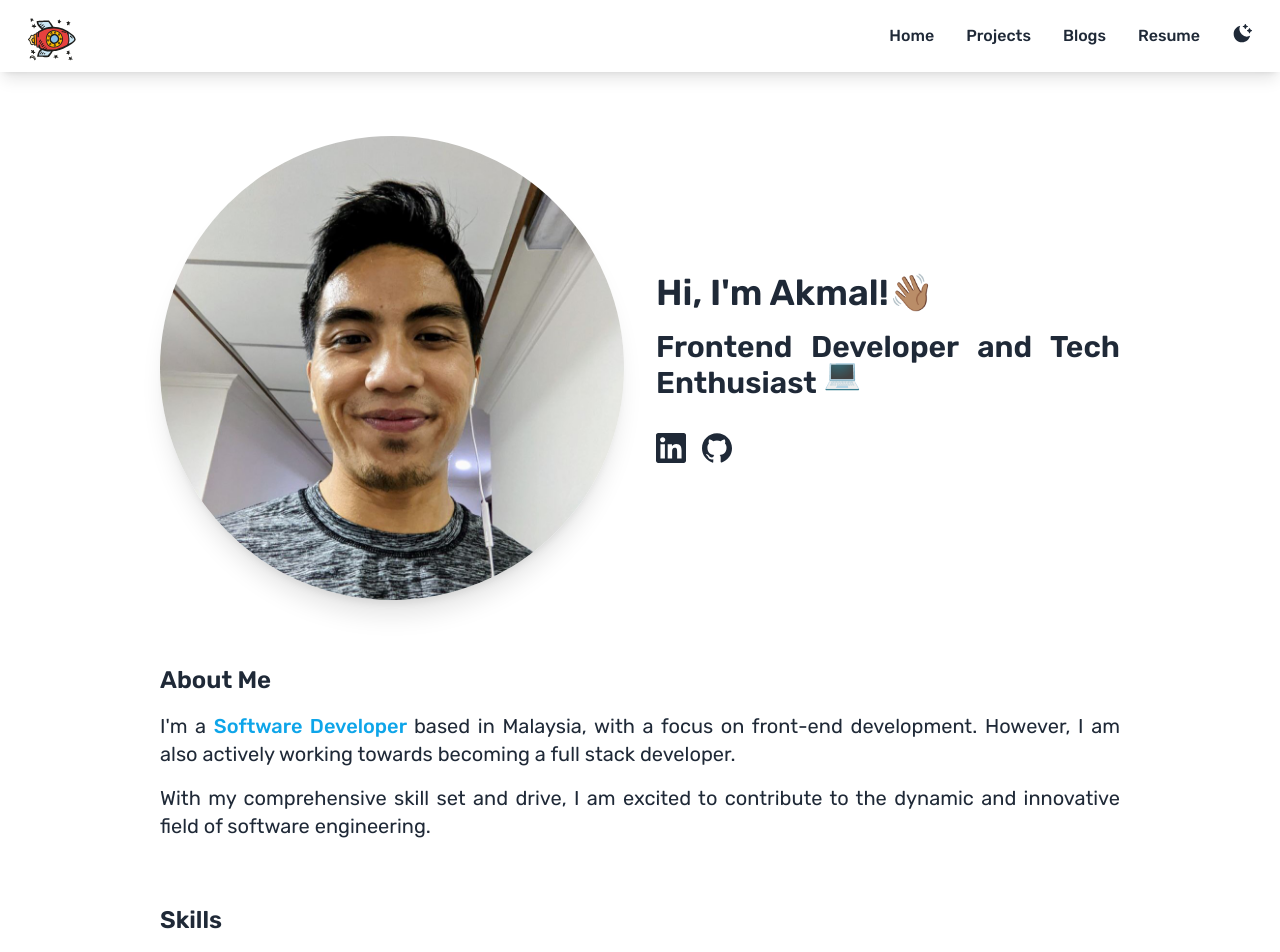
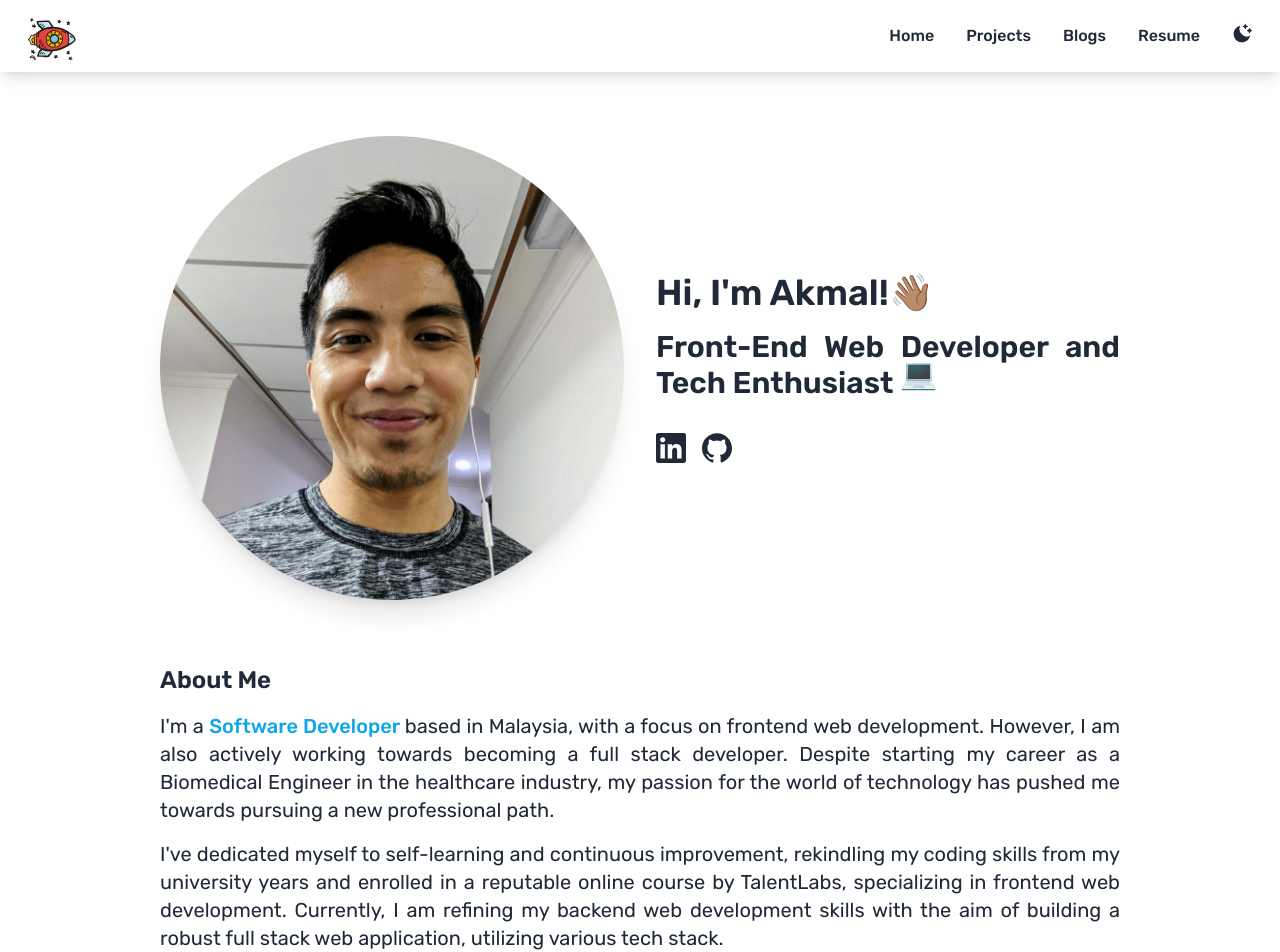
Before and after one commit to akmal-kamarudin/akmalkdin-v1, a Next.js app: page / in a window 1280 px wide. Shown: the top 952 px of the page. Built offline with nearby package versions, Linux system fonts and the light colour scheme.

Commit message:
refactor: resume page

```diff
--- /dev/null
+++ b/app/resume/page.tsx
@@ -0,0 +1,14 @@
+"use client";
+
+import Resume from "@/components/Resume";
+import Motion from "@/components/Motion";
+
+export default function Page() {
+  return (
+    <main className="flex flex-col items-stretch text-center justify-center px-8 lg:px-40 2xl:px-80">
+      <Motion>
+        <Resume />
+      </Motion>
+    </main>
+  );
+}
--- a/components/About.tsx
+++ b/components/About.tsx
@@ -8,8 +8,19 @@ const About = () => {
       <p className="font-normal text-lg mt-4 lg:text-xl">
         I&#39;m a{" "}
         <span className="font-medium text-sky-500">Software Developer </span>
-        based in Malaysia, with a focus on front-end development. However, I am
-        also actively working towards becoming a full stack developer.
+        based in Malaysia, with a focus on frontend web development. However, I
+        am also actively working towards becoming a full stack developer.
+        Despite starting my career as a Biomedical Engineer in the healthcare
+        industry, my passion for the world of technology has pushed me towards
+        pursuing a new professional path.
+      </p>
+      <p className="font-normal text-lg mt-4 lg:text-xl">
+        I&#39;ve dedicated myself to self-learning and continuous improvement,
+        rekindling my coding skills from my university years and enrolled in a
+        reputable online course by TalentLabs, specializing in frontend web
+        development. Currently, I am refining my backend web development skills
+        with the aim of building a robust full stack web application, utilizing
+        various tech stack.
       </p>
       <p className="font-normal text-lg mt-4 lg:text-xl">
         With my comprehensive skill set and drive, I am excited to contribute to
--- a/components/Hero.tsx
+++ b/components/Hero.tsx
@@ -25,7 +25,7 @@ const Hero = () => {
           <span className="inline-flex animate-wiggle">👋🏽</span>
         </h1>
         <h3 className="font-semibold text-2xl mt-4 lg:text-3xl">
-          Frontend Developer and Tech Enthusiast{" "}
+          Front-End Web Developer and Tech Enthusiast{" "}
           <span className="inline-flex animate-bounce">💻</span>
         </h3>
         <div className="flex flex-row mt-8">
--- a/components/InProgress.tsx
+++ b/components/InProgress.tsx
@@ -2,7 +2,7 @@ import React from "react";
 
 const InProgress = () => {
   return (
-    <div className="flex flex-col items-center text-center justify-center pt-40 w-full">
+    <div className="flex flex-col items-center text-center justify-center pt-32 w-full">
       <h1 className="font-semibold text-xl lg:text-2xl">
         Page In Progress..
         <span className="inline-flex animate-twirl">⚙️</span>
--- a/components/Navbar.tsx
+++ b/components/Navbar.tsx
@@ -32,7 +32,8 @@ const NavItem: Array<NavItemType> = [
   {
     label: "Resume",
     page: "resume",
-    link: "https://drive.google.com/file/d/1NgFZx2s5xn7rRhwBoXNZDkY029MT0Uvr/view?usp=sharing",
+    link: "/resume",
+    // link: "https://drive.google.com/file/d/1NgFZx2s5xn7rRhwBoXNZDkY029MT0Uvr/view?usp=sharing",
   },
 ];
 
@@ -46,7 +47,8 @@ const Navbar = () => {
       <li key={id}>
         <Link
           href={item.link}
-          target={item.page === "resume" ? "_blank" : "_self"}
+          target={"_self"}
+          // target={item.page === "resume" ? "_blank" : "_self"}
         >
           {item.label}
         </Link>
--- /dev/null
+++ b/components/Resume.tsx
@@ -0,0 +1,24 @@
+import React from "react";
+import { IoMdArrowDown } from "react-icons/io";
+
+const Resume = () => {
+  return (
+    <div className="flex flex-col items-center text-center justify-center pt-32 w-full">
+      <h1 className="font-semibold text-xl lg:text-2xl">Resume</h1>
+      <p className="font-normal text-lg text-justify mt-4 lg:text-xl md:w-7/12">
+        If you&#39;d like to get a better sense of my qualifications, feel free
+        to check out my resume. Don&#39;t hesitate to take a look!{" "}
+        <span className="inline-flex animate-wiggle">📝</span>
+      </p>
+      <IoMdArrowDown className="mt-8 text-2xl xl:text-3xl animate-bounce" />
+      <a
+        href="https://drive.google.com/file/d/1NgFZx2s5xn7rRhwBoXNZDkY029MT0Uvr/view?usp=sharing"
+        target="_blank"
+      >
+        <button className="btn btn-primary mt-2">Download Resume</button>
+      </a>
+    </div>
+  );
+};
+
+export default Resume;
```
